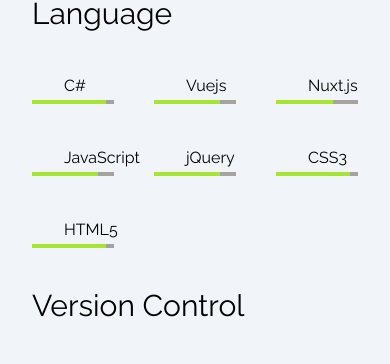
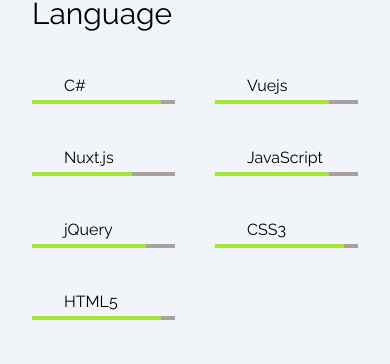
Before and after one commit to HinZhanPeng/MyWebsite, a Nuxt app: page /Skills in a window 390 px wide. Shown: the part 124-488 px from the top of the page. Built offline with nearby package versions, Linux system fonts and the light colour scheme; some icons are missing.

Commit message:
skills template column

```diff
--- a/pages/Skills.vue
+++ b/pages/Skills.vue
@@ -4,7 +4,7 @@
             <div class="text-3xl">
                 Programming Language
             </div>
-            <div class="grid gap-10 grid-cols-3">
+            <div class="grid gap-10 grid-cols-2 md:grid-cols-3">
                 <div v-for="(item, index) in language" class="max-h-16">
                     <div class="flex gap-4">
                         <svg-icon class="min-w-6" type="mdi" :path="item.path"></svg-icon>
```
